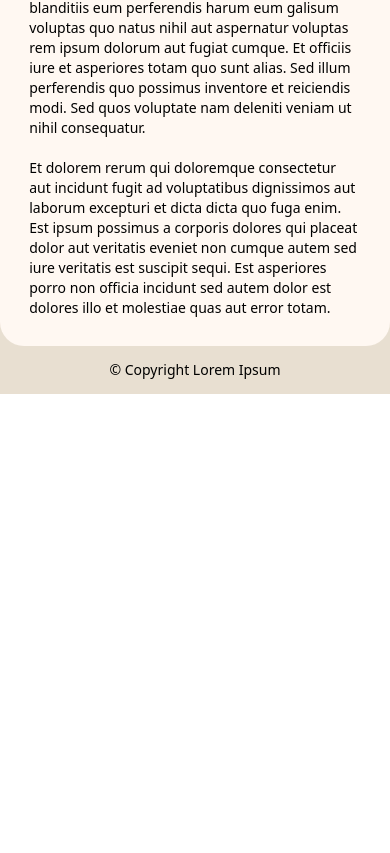
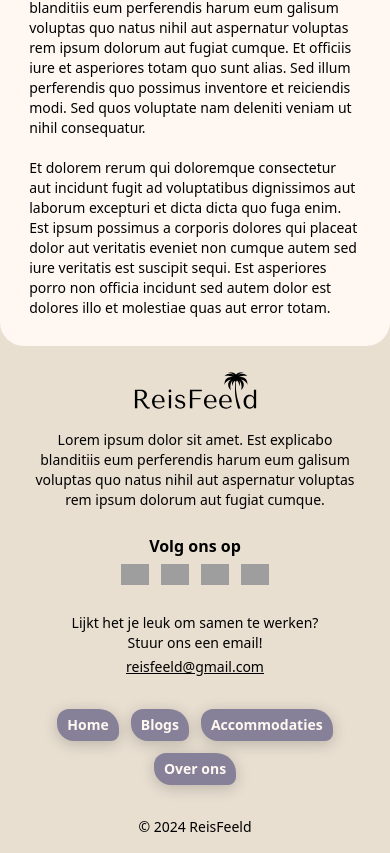
Before and after one commit to dannyfrelink/affiliate-blog, a React (Create React App) app: page / in a window 390 px wide. Shown: the part 2497-3350 px from the top of the page. Before the commit the page ends 2891 px from the top, so only its background shows below. Built offline with nearby package versions, Linux system fonts and the light colour scheme; grey boxes are pictures that could not be loaded; the HTML template or start-up script is replaced by a standard one.

Commit message:
update: finalize footer responsive styling

```diff
--- a/src/components/general/Footer.tsx
+++ b/src/components/general/Footer.tsx
@@ -2,6 +2,12 @@ import React from "react";
 import BaseText from "../typography/BaseText";
 import { useAppContext } from "../../config/AppContext";
 import ScrollToTopButton from "../pages/overview/ScrollToTopButton";
+import LogoBlack from "../../images/logo/Logo-ReisFeeld-black.svg";
+import H4 from "../typography/H4";
+import Socials from "../pages/blogs/Socials";
+import H3 from "../typography/H3";
+import { Link } from "react-router-dom";
+import ButtonLink from "./ButtonLink";
 
 interface FooterProps {}
 
@@ -11,15 +17,93 @@ const Footer: React.FC<FooterProps> = () => {
 		<div>
 			<ScrollToTopButton />
 			<div
-				className={`flex items-center justify-center relative before:bg-background before:absolute before:inset-0 before:-top-6 before:z-[-99] ${
+				className={`relative before:bg-background before:absolute before:inset-0 before:-top-6 before:z-[-99] ${
 					screenSize < 750
-						? "h-12 before:h-[4.5rem]"
+						? "pt-6 pb-4 px-[7.5vw] text-center"
+						: screenSize < 1000
+						? "pt-7 pb-4 px-[9vw] text-center"
 						: screenSize < 1250
-						? "h-[3.5rem] before:h-20"
-						: "h-16 before:h-[5.5rem]"
+						? "pt-9 pb-5 px-[9vw]"
+						: "pt-10 pb-5 px-[10vw]"
 				}`}
 			>
-				<BaseText>© Copyright Lorem Ipsum</BaseText>
+				<div
+					className={`flex ${
+						screenSize < 1000
+							? "flex-col justify-center gap-8"
+							: "items-start justify-between gap-16"
+					}`}
+				>
+					<div
+						className={
+							screenSize < 1000
+								? "max-w-[550px] mx-auto"
+								: "max-w-[500px]"
+						}
+					>
+						<img
+							className={`h-12 ${screenSize < 1000 && "mx-auto"}`}
+							src={LogoBlack}
+							alt="Logo ReisFeeld"
+						/>
+
+						<BaseText className="mt-3 mb-6">
+							Lorem ipsum dolor sit amet. Est explicabo blanditiis
+							eum perferendis harum eum galisum voluptas quo natus
+							nihil aut aspernatur voluptas rem ipsum dolorum aut
+							fugiat cumque.
+						</BaseText>
+
+						<div
+							className={`[&_a]:!w-7 mb-7 ${
+								screenSize < 1000
+									? "[&_a]:!w-7 [&>*]:justify-center [&>h3]:mb-1.5"
+									: "[&_a]:!w-[34px] [&>*]:gap-3.5 [&>h3]:mb-2.5"
+							}`}
+						>
+							<H3>Volg ons op</H3>
+							<Socials />
+						</div>
+
+						<div>
+							<BaseText className="font-medium">
+								Lijkt het je leuk om samen te werken? <br />{" "}
+								Stuur ons een email!
+							</BaseText>
+							<Link
+								to=""
+								onClick={() =>
+									(window.location.href =
+										"mailto:reisfeeld@gmail.com")
+								}
+								className="underline"
+							>
+								<BaseText className="mt-1">
+									reisfeeld@gmail.com
+								</BaseText>
+							</Link>
+						</div>
+					</div>
+
+					<div
+						className={`flex flex-wrap gap-3 [&>a]:h-fit ${
+							screenSize < 1000
+								? "justify-center"
+								: "max-w-[400px]"
+						}`}
+					>
+						<ButtonLink link="/">Home</ButtonLink>
+						<ButtonLink link="/blogs">Blogs</ButtonLink>
+						<ButtonLink link="/accommodaties">
+							Accommodaties
+						</ButtonLink>
+						<ButtonLink link="/over-ons">Over ons</ButtonLink>
+					</div>
+				</div>
+
+				<BaseText className="mt-8 text-center">
+					© 2024 ReisFeeld
+				</BaseText>
 			</div>
 		</div>
 	);
```
